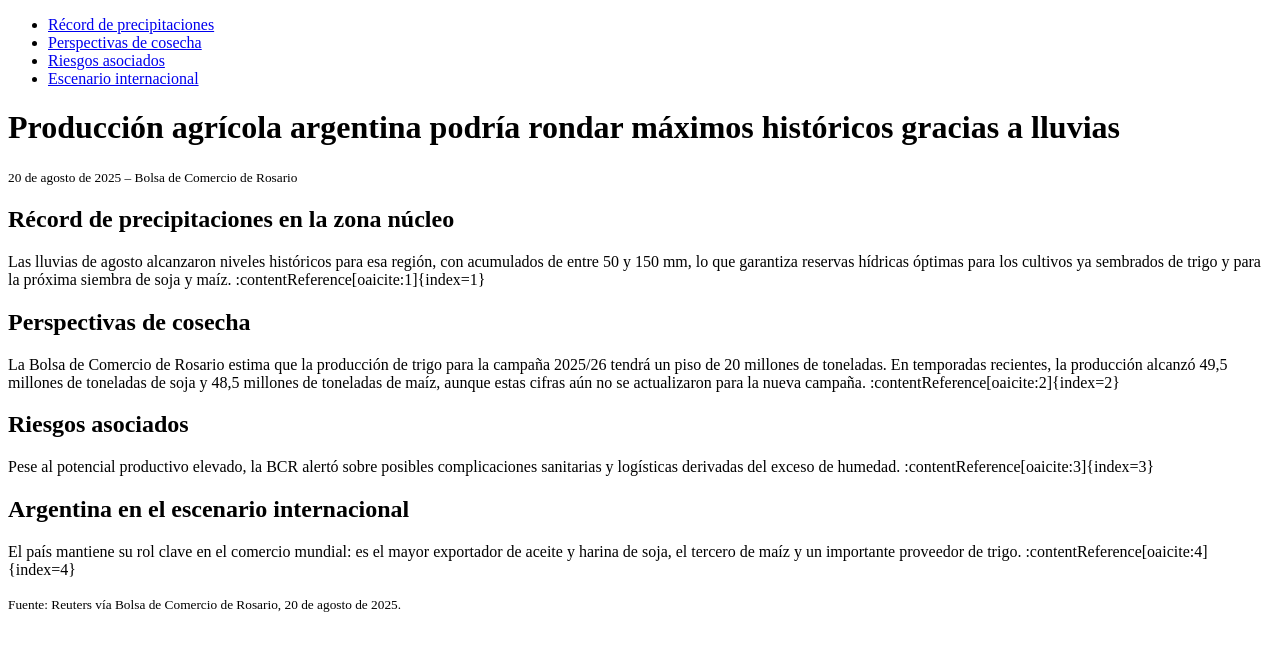
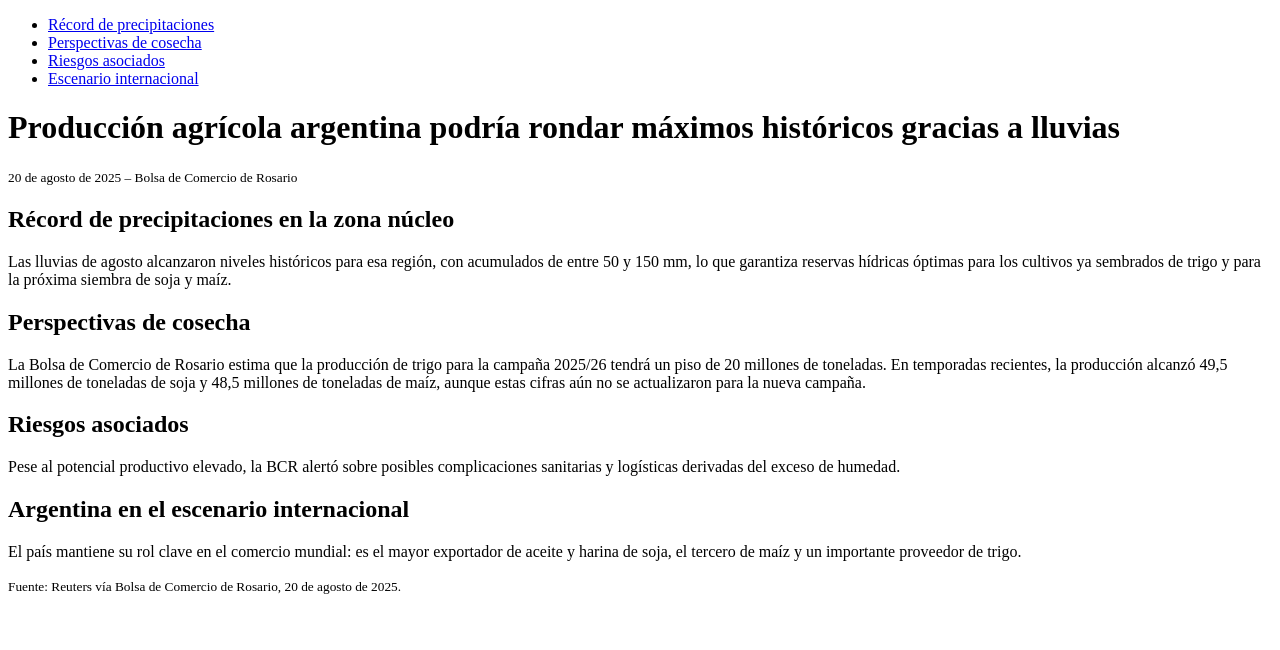
Before and after one commit to TomiOliva/oliva-tomas-intro-programacion-web, a plain HTML site: page index.html in a window 1280 px wide. Drawn offline with Linux system fonts and the light colour scheme.

Commit message:
update-news-info

```diff
--- a/index.html
+++ b/index.html
@@ -34,26 +34,26 @@
 
       <section id="precipitaciones">
        <h2>Récord de precipitaciones en la zona núcleo</h2>
-        <p>Las lluvias de agosto alcanzaron niveles históricos para esa región, con acumulados de entre 50 y 150 mm, lo que garantiza reservas hídricas óptimas para los cultivos ya sembrados de trigo y para la próxima siembra de soja y maíz. :contentReference[oaicite:1]{index=1}</p>
+        <p>Las lluvias de agosto alcanzaron niveles históricos para esa región, con acumulados de entre 50 y 150 mm, lo que garantiza reservas hídricas óptimas para los cultivos ya sembrados de trigo y para la próxima siembra de soja y maíz.</p>
       </section>
 
 
       <section id="cosecha">
 
         <h2>Perspectivas de cosecha</h2>
-        <p>La Bolsa de Comercio de Rosario estima que la producción de trigo para la campaña 2025/26 tendrá un piso de 20 millones de toneladas. En temporadas recientes, la producción alcanzó 49,5 millones de toneladas de soja y 48,5 millones de toneladas de maíz, aunque estas cifras aún no se actualizaron para la nueva campaña. :contentReference[oaicite:2]{index=2}</p>
+        <p>La Bolsa de Comercio de Rosario estima que la producción de trigo para la campaña 2025/26 tendrá un piso de 20 millones de toneladas. En temporadas recientes, la producción alcanzó 49,5 millones de toneladas de soja y 48,5 millones de toneladas de maíz, aunque estas cifras aún no se actualizaron para la nueva campaña.</p>
       </section>
 
 
       <section id="riesgos">
 
         <h2>Riesgos asociados</h2>
-        <p>Pese al potencial productivo elevado, la BCR alertó sobre posibles complicaciones sanitarias y logísticas derivadas del exceso de humedad. :contentReference[oaicite:3]{index=3}</p>
+        <p>Pese al potencial productivo elevado, la BCR alertó sobre posibles complicaciones sanitarias y logísticas derivadas del exceso de humedad.</p>
       </section>
 
       <section id="internacional">
         <h2>Argentina en el escenario internacional</h2>
-        <p>El país mantiene su rol clave en el comercio mundial: es el mayor exportador de aceite y harina de soja, el tercero de maíz y un importante proveedor de trigo. :contentReference[oaicite:4]{index=4}</p>
+        <p>El país mantiene su rol clave en el comercio mundial: es el mayor exportador de aceite y harina de soja, el tercero de maíz y un importante proveedor de trigo.</p>
       </section>
     </article>
   </main>
```
